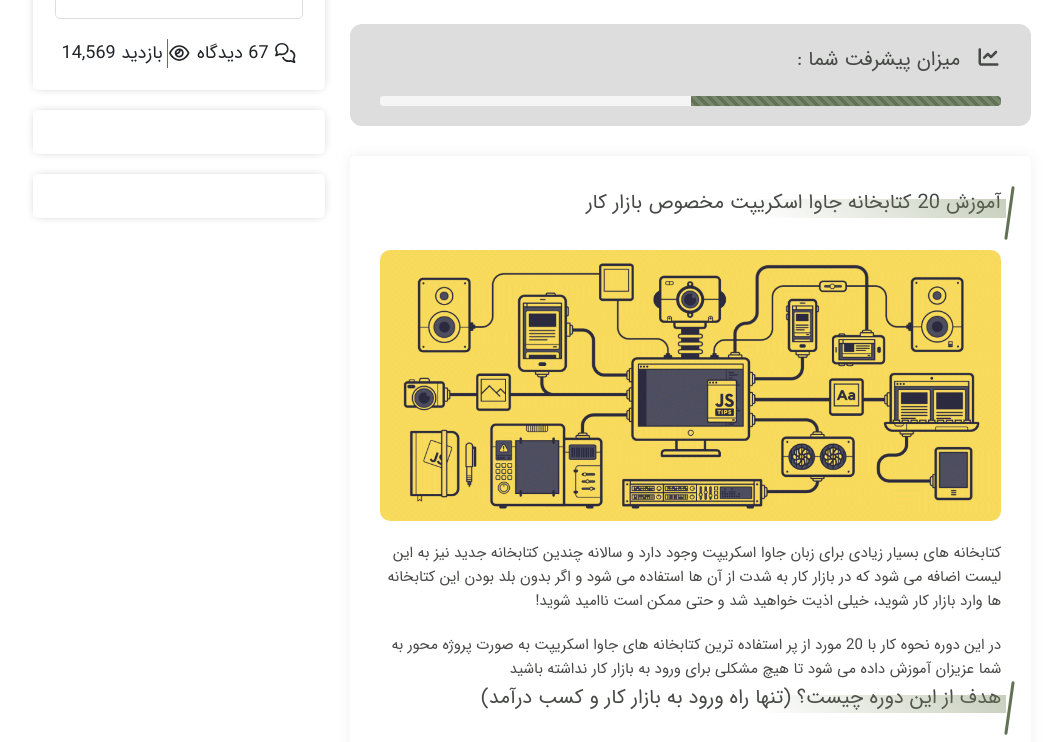
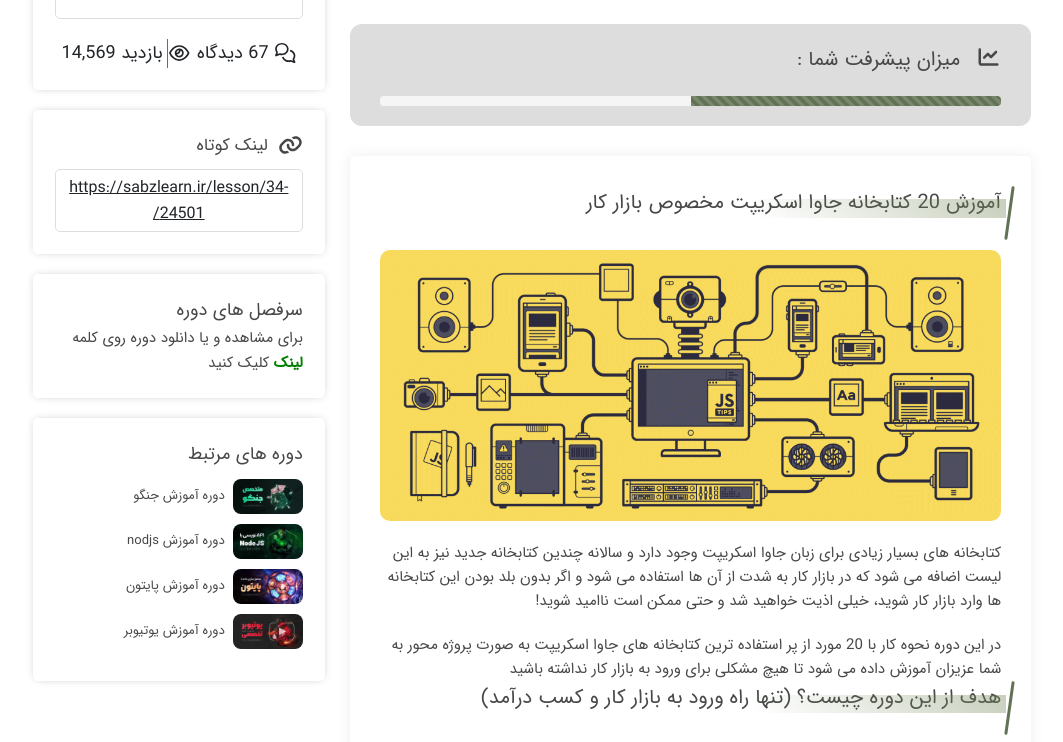
Before and after one commit to mobinarohani/JSProject-VCode, a plain HTML site: page course.html in a window 1280 px wide. Shown: the part 887-1629 px from the top of the page, without its empty margins (108-1171 px from the left). Drawn offline with Linux system fonts and the light colour scheme.

Commit message:
completed course page

```diff
--- a/course.html
+++ b/course.html
@@ -447,8 +447,56 @@
               </div>
             </div>
           </div>
-          <div class="courses-info__child"></div>
-          <div class="courses-info__child"></div>
+          <div class="courses-info__child">
+              <div class="course-info__header-short-url">
+                <i class="fas fa-link course-info__header-short-url-icon"></i>
+                <span class="course-info__header-short-url-text">لینک کوتاه</span>
+              </div>
+              <span class="course-info__header-url">
+                https://sabzlearn.ir/lesson/34-24501/
+              </span>
+          </div>
+          <div class="courses-info__child">
+            <span class="course-info__topic-title">
+              سرفصل های دوره
+            </span>
+            <span class="course-info__topic-text">
+              برای مشاهده و یا دانلود دوره روی کلمه
+              <a href="#" style="color: green; font-weight: bold;">
+                لینک
+              </a>
+              کلیک کنید
+            </span>
+          </div>
+          <div class="courses-info__child">
+            <span class="courses-info__course-title">دوره های مرتبط</span>
+            <ul class="courses-info__course-list">
+              <li class="courses-info__course-list-item">
+                <a href="" class="courses-info__course-item-url">
+                  <img src="./images/courses/jango.png" alt="" class="courses-info__course-item-cover">
+                  <span class="courses-info__course-item-text">دوره آموزش جنگو</span>
+                </a>
+              </li>
+              <li class="courses-info__course-list-item">
+                <a href="" class="courses-info__course-item-url">
+                  <img src="./images/courses/nodejs.png" alt="" class="courses-info__course-item-cover">
+                  <span class="courses-info__course-item-text">دوره آموزش nodjs</span>
+                </a>
+              </li>
+              <li class="courses-info__course-list-item">
+                <a href="" class="courses-info__course-item-url">
+                  <img src="./images/courses/python.png" alt="" class="courses-info__course-item-cover">
+                  <span class="courses-info__course-item-text">دوره آموزش پایتون</span>
+                </a>
+              </li>
+              <li class="courses-info__course-list-item">
+                <a href="" class="courses-info__course-item-url">
+                  <img src="./images/courses/youtuber.png" alt="" class="courses-info__course-item-cover">
+                  <span class="courses-info__course-item-text">دوره آموزش یوتیوبر</span>
+                </a>
+              </li>
+            </ul>
+          </div>
         </div>
       </div>
     </div>
--- a/css/course.css
+++ b/css/course.css
@@ -486,6 +486,70 @@
             margin-right: .5rem;
         }
 
+
+        .course-info__header-short-url{
+            display: flex;
+            align-items: center;
+            color: var(--primary-color-text-Dark);
+        }
+
+        .course-info__header-short-url-icon{
+            font-size: 2rem;
+        }
+
+        .course-info__header-short-url-text{
+            font-size: 1.7rem;
+            margin-right: 1rem;
+        }
+
+        .course-info__header-url{
+            border: 1.5px solid var(--white-color-Dark);
+            border-radius: .5rem;
+            margin-top: 1rem;
+            display: block;
+            padding: .5rem;
+            text-align: center;
+            text-decoration-line: underline;
+        }
+
+        .course-info__topic-title{
+            display: block;
+            color: var(--primary-color-text-Dark);
+            font-size: 1.8rem;
+        }
+
+        .course-info__topic-text{
+            font-size: 1.5rem;
+            color: var(--primary-color-text-Dark);
+        }
+
+        .courses-info__course-title{
+            font-size: 1.8rem;
+            margin-bottom: 1rem;
+            display: block;
+            color: var(--primary-color-text-Dark);
+        }
+
+        .courses-info__course-list-item{
+            margin: 1rem 0;
+        }
+
+        .courses-info__course-item-url{
+            display: flex;
+            align-items: center;
+            color: var(--primary-color-text-Dark);
+        }
+
+        .courses-info__course-item-cover{
+            width: 70px;
+            border-radius: .8rem;
+            margin-left: .8rem;
+        }
+
+        .courses-info__course-item-text{
+            font-size: 1.3rem;
+        }
+
     /* finish sidebar styles*/
 
 
```
